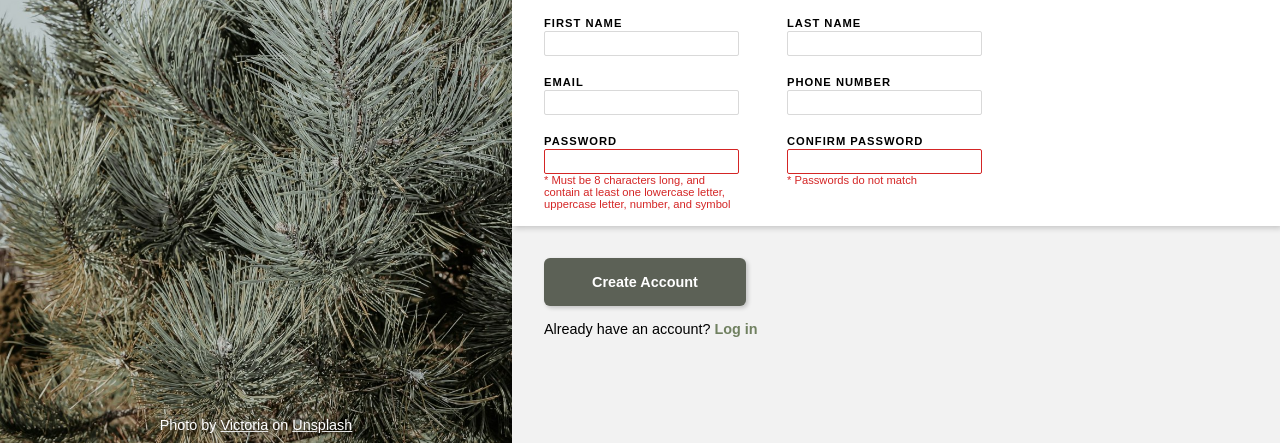
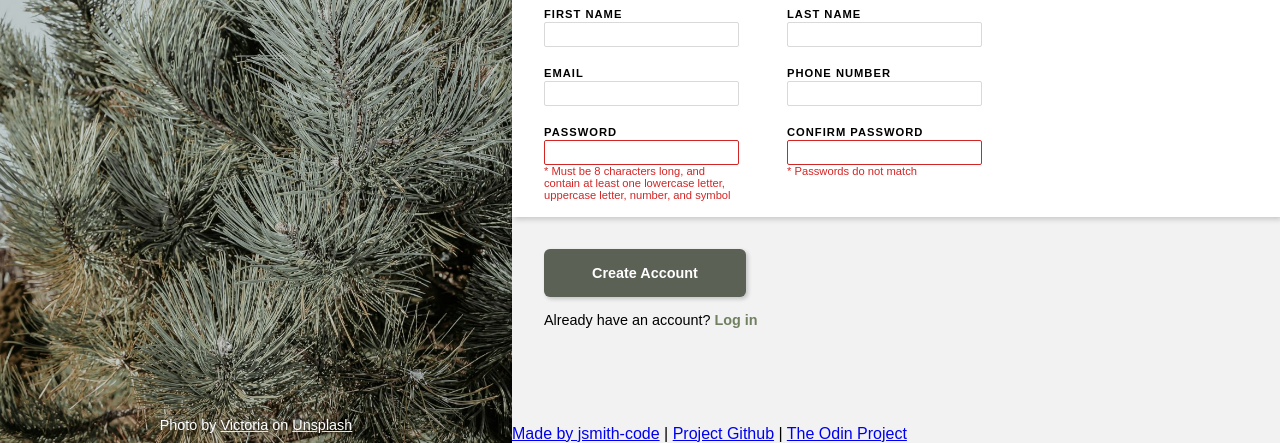
Before and after one commit to jsmith-code/sign-up-form-top, a plain HTML site: page index.html in a window 1280 px wide. Shown: the part 357-800 px from the top of the page. Drawn offline with Linux system fonts and the light colour scheme.

Commit message:
Add html for project credit footer

```diff
--- a/index.html
+++ b/index.html
@@ -101,6 +101,11 @@
             </button>
             <p class="log-in">Already have an account? <a href="#">Log in</a></p>
         </div>
+        <footer>
+            <a href="https://github.com/jsmith-code">Made by jsmith-code</a> |
+            <a href="https://github.com/jsmith-code/sign-up-form-top">Project Github</a> |
+            <a href="https://www.theodinproject.com/lessons/node-path-intermediate-html-and-css-sign-up-form">The Odin Project</a>
+        </footer>
     </main>
 </body>
 </html>
```
Also changed, not shown: img/github-mark.svg (added).
